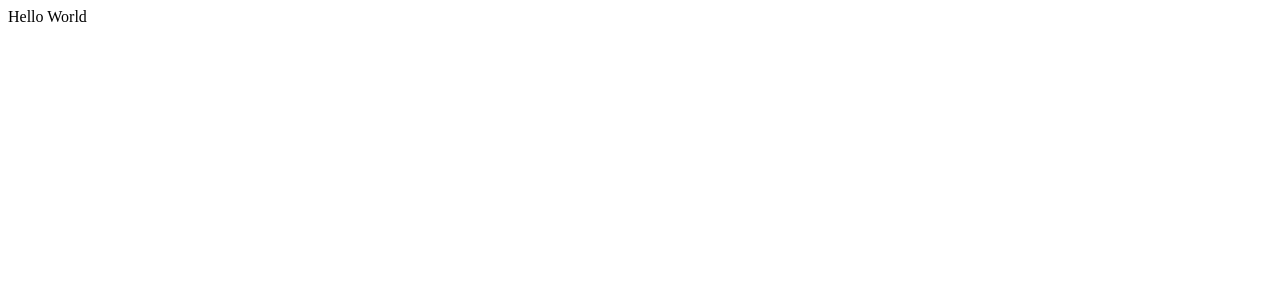
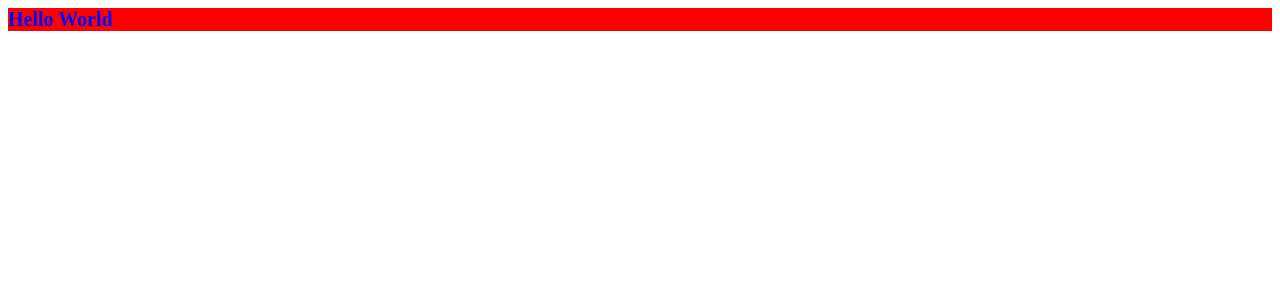
Before and after one commit to kiyonamiy/crafted-admin, a React (Vite) app: page / in a window 1280 px wide. Shown: the top 300 px of the page. Built offline with nearby package versions, Linux system fonts and the light colour scheme.

Commit message:
feat(*): 使用 .module.less 作为项目样式语言, 并编写简单 demo

```diff
--- a/package.json
+++ b/package.json
@@ -11,6 +11,7 @@
     "prepare": "husky install"
   },
   "dependencies": {
+    "classnames": "^2.3.2",
     "react": "^18.2.0",
     "react-dom": "^18.2.0"
   },
@@ -27,7 +28,9 @@
     "eslint-plugin-react": "^7.33.2",
     "eslint-plugin-react-hooks": "^4.6.0",
     "eslint-plugin-react-refresh": "^0.4.3",
+    "eslint-plugin-simple-import-sort": "^10.0.0",
     "husky": "^8.0.3",
+    "less": "^4.2.0",
     "lint-staged": "^14.0.1",
     "prettier": "^3.0.3",
     "typescript": "^5.0.2",
--- /dev/null
+++ b/src/App.module.less
@@ -0,0 +1,17 @@
+// @import "./common.less";
+
+@primaryColor: red;
+
+.emphasizedText {
+  font-weight: 800;
+  font-size: 20px;
+}
+
+.text {
+  composes: emphasizedText; // composes 不能用于嵌套的选择器（不能将 .text 放在 .container 内部，得拿出来）
+  color: blue;
+}
+
+.container {
+  background-color: @primaryColor;
+}
--- a/src/App.tsx
+++ b/src/App.tsx
@@ -1,5 +1,13 @@
+import classnames from "classnames";
+
+import styles from "./App.module.less";
+
 function App() {
-  return <div>Hello World</div>;
+  return (
+    <div className={styles.container}>
+      <span className={classnames(styles.text)}>Hello World</span>
+    </div>
+  );
 }
 
 export default App;
--- a/src/main.tsx
+++ b/src/main.tsx
@@ -1,5 +1,6 @@
 import React from "react";
 import ReactDOM from "react-dom/client";
+
 import App from "./App.tsx";
 
 ReactDOM.createRoot(document.getElementById("root")!).render(
```
Also changed, not shown: .eslintrc.cjs, 2 other files (tests, documents, lock files or other folders).
